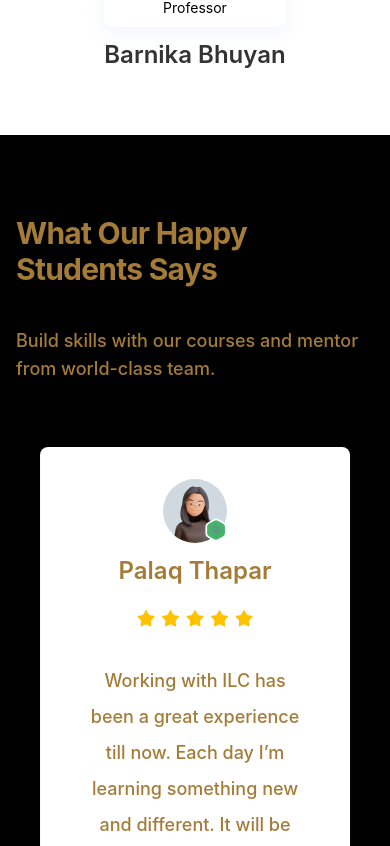
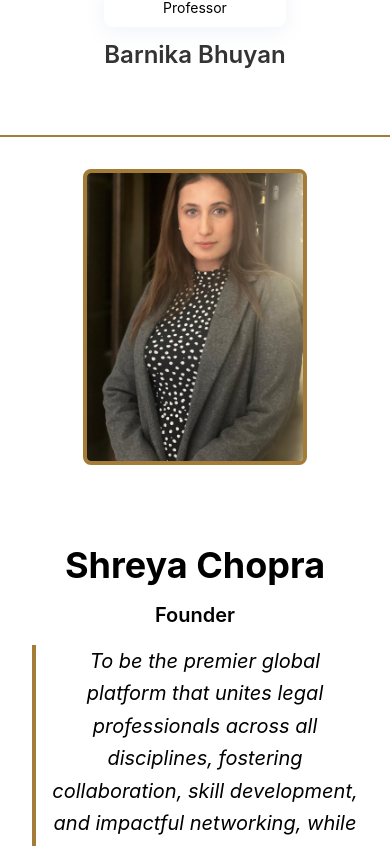
Before and after one commit to nitinsxngh/ILC-1, a Next.js app: page / in a window 390 px wide. Shown: the part 7034-7880 px from the top of the page. Built offline with nearby package versions, Linux system fonts and the light colour scheme.

Commit message:
Added Founders Thought and Updated Team

```diff
--- a/app/aboutus/page.tsx
+++ b/app/aboutus/page.tsx
@@ -6,18 +6,6 @@ const teamMembers = [
     role: "Founder | MD", // Correctly escaped ampersand
     photo: "/assets/teachers/shreya-chopra.jpeg",
     description: "Shreya Chopra is holding B.Com (Hon.) LL.B. graduation degree , Masters in Corporate Law , and currently pursuing Doctorate of Philosophy in Legal Real Estate frauds . Worked as Legal Executive in Real Estate Regulatory Authority and as an Assistant Professor too. Apart from Academics she has been crowned as Miss India 2017 from Glammonn and been the Social Voice for the campaign 'Beti Bachao Beti Padhao' along with being the Brand Ambassador for Bharat Scouts and Guides . Spoken and Stood for legal rights for 'Betiyan' on national News Channels like C.N.B.C. , ZEE Hindustan , Mh1 etc. And Awarded 42 Government Awards for Educating them , Visiting them and Supporting them in their Legal Rights.",
-  },
-  {
-    name: "Priyanka Singh",
-    role: "Product Manager",
-    photo: "/assets/teachers/Priyanka-singh.jpeg",
-    description: "Priyanka Singh holds a Masters degree in Corporate Law and has a deep commitment to advancing the legal profession by bridging the gap between theoretical knowledge and practical skills. With a strong foundation in corporate law, Priyanka has cultivated a unique blend of expertise that supports both individuals and organizations navigating complex legal landscapes. Passionate about empowering the legal community, Priyanka plays an integral role in fostering meaningful opportunities for growth, collaboration, and learning within the field. Her work emphasizes innovation and accessibility, making impactful strides in legal education and practice.", // Correctly escaped single quote
-  },
-  {
-    name: "Pranshi Singh",
-    role: "Legal Head",
-    photo: "/assets/teachers/pranshi-singh.jpeg",
-    description: "Pranshi Singh is a dedicated legal professional with a Bachelor of Arts and Bachelor of Laws (BA LLB) degree. Her academic journey and comprehensive understanding of law equip her with a well-rounded perspective on both the theoretical and practical facets of the legal system. Known for her analytical skills and commitment to justice, Pranshi aims to contribute positively to the legal community, advocating for clarity, fairness, and accessibility in the law. Her passion for helping others and her proactive approach to addressing legal challenges make her a promising and valued figure in the legal field.",
   },
   {
     name: "Susrith Godavarthi",
--- /dev/null
+++ b/app/components/Founder/Founder.tsx
@@ -0,0 +1,23 @@
+import React from 'react';
+
+const Founder: React.FC = () => {
+  const name = "Shreya Chopra";
+  const imageUrl = "/assets/teachers/shreya-chopra.jpeg";  // Ensure the image path is correct
+  const thoughts = "To be the premier global platform that unites legal professionals across all disciplines, fostering collaboration, skill development, and impactful networking, while empowering them to shape the future of law with innovation, excellence, and integrity!";
+  const designation = "Founder";
+
+  return (
+    <div className="flex flex-col lg:flex-row items-center gap-12 p-8 mx-auto sm:py-36 sm:px-6 lg:max-w-6xl lg:px-8 bg-white border-t-2 border-purple">
+      <div className="flex-shrink-0 w-56 overflow-hidden rounded-lg border-4 border-purple mb-8 lg:mb-0">
+        <img src={imageUrl} alt={name} className="w-full h-full object-cover" />
+      </div>
+      <div className="flex-grow text-center lg:text-left">
+        <h2 className="text-4xl font-bold text-gray-900 mb-4">{name}</h2>
+        <p className="text-gray-700 text-xl font-semibold text-purple-700 mb-4">{designation}</p>
+        <p className="text-gray-700 text-xl leading-relaxed italic border-l-4 border-purple pl-4">{thoughts}</p>
+      </div>
+    </div>
+  );
+};
+
+export default Founder;
--- a/app/page.tsx
+++ b/app/page.tsx
@@ -2,6 +2,7 @@ import Banner from './components/Banner/Banner';
 import Companies from './components/Companies/Companies';
 import Tabs from './components/Courses/Courses';
 import Mentor from './components/Mentor/Mentor';
+import Founder from './components/Founder/Founder';
 import Students from './components/Students/Students';
 import Newsletter from './components/Newsletter/Newsletter';
 
@@ -12,6 +13,7 @@ export default function Home() {
       <Companies />
       <Tabs />
       <Mentor />
+      <Founder />
       <Students />
       <Newsletter />
     </main>
```
